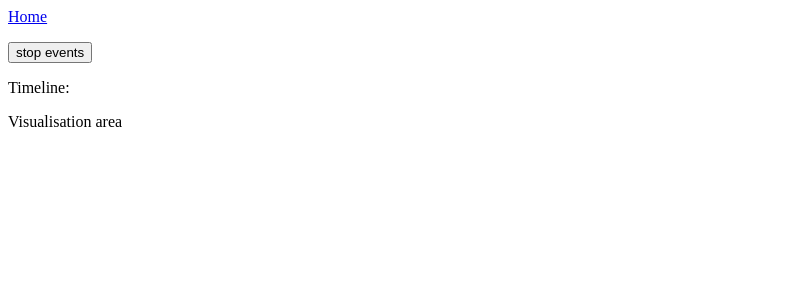
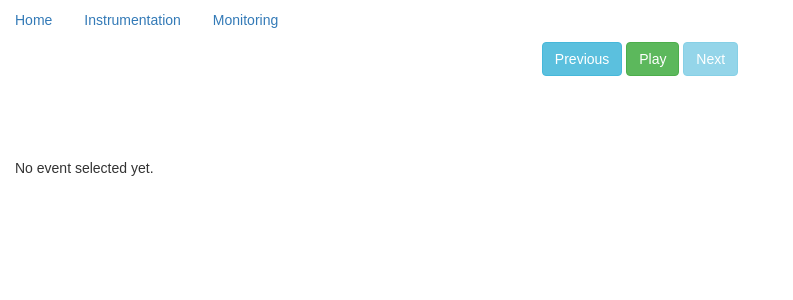
Before and after one commit to pyvypr/VyPR-visualisation, a Flask app: template src/templates/monitoring.html in a window 1280 px wide. Shown: the top 300 px of the page, without its empty margins (0-793 px from the left). Run offline with Flask 2, Linux system fonts and the light colour scheme; the template is opened without the code that fills it: most values are stand-ins (such as "Sample title", 1, 10 or a date in 2020); parts of the project's set-up code (start-up, migrations or seed data) failed here and were passed over; some libraries are stand-ins or nearby versions.

Commit message:
Work on monitoring visualisation.  Define more events from VyPR, and modify the way that monitoring data is sent so that we can build a map from function names to their source code to be used during the visualisation.

```diff
--- a/src/static/js/monitoring.js
+++ b/src/static/js/monitoring.js
@@ -1,34 +1,273 @@
 var Store = {
     events : [],
-    current_event_index : 0
+    id_to_event : {},
+    selected_event_index : null,
+    highlighted_scfg_vertex : null,
+    highlighted_line_number : null,
+    highlighted_spec_variable : null,
+    current_code_listing : [],
+    current_function : null,
+    most_recent_function_start_event_index : null,
+    // each binding tree is a list of vertices with ids and children
+    binding_trees : [],
+    play_interval : null,
+    instrumentation_tree : null
 };
 
+var play = function() {
+    // this is only ever set inside an interval
+    // advance events by replaying from current position onwards.
+    if(Store.selected_event_index < Store.events.length-1) {
+        Store.selected_event_index++;
+        select_event(Store.selected_event_index);
+        apply_event(Store.events[Store.selected_event_index], "forwards");
+    } else {
+        // stop playing
+        clearInterval(Store.play_interval);
+        Store.play_interval = null;
+        // make sure the selected event index stays as the final event, and not past it
+        Store.selected_event_index = Store.events.length-1;
+    }
+};
+
+var select_event = function(index) {
+    var previous_event_index = Store.selected_event_index;
+    // store the event index globally
+    Store.selected_event_index = index;
+    // get the most recent function start event so we can get the function
+    // code and the scfg
+    var begin_function_event_index = index;
+    while(Store.events[begin_function_event_index].action_to_perform != 'function-start') {
+        begin_function_event_index--;
+    }
+    Store.most_recent_function_start_event_index = begin_function_event_index;
+    // display the code listing
+    var function_begin_event = Store.events[begin_function_event_index];
+    Store.current_code_listing = function_begin_event.data.code;
+    Store.current_specification = function_begin_event.data.specification;
+    // check if the function has been changed
+    var function_changed =
+        (Store.events[begin_function_event_index].data.function != Store.current_function);
+    if(function_changed) {
+        // set the current function name
+        Store.current_function = Store.events[begin_function_event_index].data.function;
+    }
+}
+
+var replay_events = function(start_index, end_index) {
+    // given a sequence of events defined by the start and end indices (no restriction on order,
+    // so we can move forwards and backwards in time), replay the events with indication of whether to
+    // apply them normally, or in reverse
+    start_index = start_index === null ? 0 : start_index;
+    if(start_index < end_index) {
+        // replay forwards in time
+        for(var i=start_index+1; i<=end_index; i++) {
+            apply_event(Store.events[i], "forwards");
+        }
+    } else if(start_index > end_index) {
+        // replay backwards in time
+        for(var i=start_index; i>end_index; i--) {
+            apply_event(Store.events[i], "backwards");
+        }
+    }
+};
+
+var apply_event = function(event, direction) {
+    // event is a dictionary with an action and data
+    // direction is either "forwards" or "backwards" and affects how we apply the event
+    // note: when we replay an event, we always assume that the existing state is immediately before
+    // or after the event, since we cannot jump between events without applying each one in between.
+    if(direction == "forwards") {
+    } else if(direction == "backwards") {
+    }
+};
+
+/******************
+Vue Components
+*******************/
+
 Vue.component("timeline", {
-    template : '<div><button v-on:click="closeEventStream()">stop events</button><p>Timeline:</p><div><span v-for="event in events">{{ event }}, </span></div></div>',
+    template : `
+    <div class="timeline">
+        <div class="controls">
+            <button type="button" class="btn btn-info"
+                v-bind:class="getClassPreviousButton()"
+                v-on:click="handlerPreviousEvent">
+                Previous
+            </button>
+            <button type="button" class="btn btn-success" v-on:click="handlerTogglePlayStatus">
+                {{ play_status }}
+            </button>
+            <button type="button" class="btn btn-info"
+                v-bind:class="getClassNextButton()"
+                v-on:click="handlerNextEvent">
+                Next
+            </button>
+        </div>
+        <div class="event-list">
+            <table>
+                <tr>
+                    <td v-for="(event, index) in store.events">
+                        <div class="event"
+                            v-on:click="handlerEventClick($event, index)"
+                            v-bind:class="getSelectedStatus(index)">
+                        <ul>
+                            <li class="time"><i>{{ event.time_added }}</i></li>
+                            <li class="action"><b>{{ event.action_to_perform }}</b></li>
+                        </ul>
+                        </div>
+                    </td>
+                </tr>
+            </table>
+         </div>
+    </div>`,
     data : function() {
         return {
-            events : Store.events,
-            stream : null
+            store : Store
+        }
+    },
+    computed : {
+        play_status : function() {
+            return this.store.play_interval == null ? "Play" : "Pause";
+        }
+    },
+    methods : {
+        getSelectedStatus : function(event_index) {
+            if(this.store.selected_event_index == event_index) {
+                return "selected"
+            } else return "";
+        },
+        getClassNextButton : function() {
+            if(this.store.selected_event_index >= this.store.events.length-1 || this.store.play_interval != null) {
+                return "disabled";
+            } else return ""
+        },
+        getClassPreviousButton : function() {
+            if(this.store.selected_event_index == 0 || this.store.play_interval != null) {
+                return "disabled";
+            } else return ""
+        },
+        handlerEventClick : function(e, index) {
+            // store previous event index
+            var previous_event_index = this.store.selected_event_index;
+            // select the event
+            select_event(index);
+            // now, replay events
+            replay_events(previous_event_index, this.store.selected_event_index);
+        },
+        handlerTogglePlayStatus : function(e) {
+            if(this.store.play_interval != null) {
+                // already playing - stop
+                clearInterval(this.store.play_interval);
+                this.store.play_interval = null;
+            } else {
+                // not playing - start
+                this.store.play_interval = setInterval(play, 1000);
+            }
+        },
+        handlerNextEvent : function(e) {
+            if(this.store.selected_event_index < this.store.events.length-1 && this.store.play_interval == null) {
+                this.store.selected_event_index++;
+                select_event(this.store.selected_event_index);
+                apply_event(this.store.events[this.store.selected_event_index], "forwards");
+            }
+        },
+        handlerPreviousEvent : function(e) {
+            if(this.store.selected_event_index != 0 && this.store.play_interval == null) {
+                select_event(this.store.selected_event_index);
+                apply_event(this.store.events[this.store.selected_event_index], "backwards");
+                this.store.selected_event_index--;
+            }
         }
     },
     props : ["event_stream"],
     mounted : function() {
         var that = this;
-        this.stream = new EventSource(this.event_stream);
-        this.stream.onmessage = function(e) {
-            Store.events.push(e.data);
-        };
-    },
-    methods : {
-        closeEventStream : function() {
-            alert("closing event stream");
-            this.stream.close();
-        }
+        axios.get(this.event_stream).then(
+            function(response) {
+                // add event data to property which is bound to html
+                that.store.events = response.data.events;
+                // build the event index
+                for(var i=0; i<that.store.events.length; i++) {
+                    that.store.id_to_event[that.store.events[i].id] = that.store.events[i];
+                }
+                // set starting code listing
+                that.store.function_to_code_map = response.data.code_map;
+                // select the first event
+                select_event(0);
+            }
+        );
     }
 });
 
 Vue.component("visualisation", {
-    template : '<div><p>Visualisation area</p></div>'
+    template : `
+    <div id="visualisation" class="container-fluid">
+        <div class="vis-on" v-if="dataReady">
+            <div class="col-sm-5">
+                <div class="panel panel-info">
+                  <div class="panel-heading">Query</div>
+                  <div class="panel-body" id="query" v-html="store.current_specification">
+                  </div>
+                </div>
+
+                <div class="panel panel-info">
+                  <div class="panel-heading">Code - <b>{{ store.current_function }}</b></div>
+                  <div class="panel-body" id="code">
+                    <table>
+                        <tr class="code-line-skip" v-if="this.currentCodeListing[0].number > 1">
+                            <td class="number"></td>
+                            <td class="code-wrapper">...</td>
+                        </tr>
+                        <tr class="code-line" v-for="line in this.currentCodeListing"
+                            v-bind:class="getLineHighlightStatus(line.number)">
+                            <td class="number">{{ line.number }}</td>
+                            <td class="code-wrapper"><pre class="code">{{ line.code }}</pre></td>
+                        </tr>
+                    </table>
+                  </div>
+                </div>
+            </div>
+
+            <div class="col-sm-7">
+                <div class="panel panel-info">
+                  <div class="panel-heading">Most Recent Instrument Fired</div>
+                  <div class="panel-body">
+                  </div>
+                </div>
+
+                <div class="panel panel-info">
+                  <div class="panel-heading">Formula Trees</div>
+                  <div class="panel-body">
+                  </div>
+                </div>
+            </div>
+        </div>
+        <div class="vis-off" v-else>
+            <p>No event selected yet.</p>
+        </div>
+    </div>
+    `,
+    data : function() {
+        return {
+            store : Store
+        }
+    },
+    computed : {
+        dataReady : function() {
+            return this.store.selected_event_index != null;
+        },
+        currentCodeListing : function() {
+            return this.store.function_to_code_map[this.store.current_function];
+        }
+    },
+    methods : {
+        getLineHighlightStatus : function(line_number) {
+            if(Store.highlighted_line_number == line_number) {
+                return "highlighted";
+            } else return ""
+        }
+    }
 });
 
 var app = new Vue({
--- a/src/templates/monitoring.html
+++ b/src/templates/monitoring.html
@@ -1,15 +1,30 @@
 <html>
 <head>
-    <!-- development version, includes helpful console warnings -->
-    <script src="https://cdn.jsdelivr.net/npm/vue/dist/vue.js"></script>
+    <!-- bootstrap for some css -->
+    <link rel="stylesheet" href="https://stackpath.bootstrapcdn.com/bootstrap/3.4.1/css/bootstrap.min.css"
+          integrity="sha384-HSMxcRTRxnN+Bdg0JdbxYKrThecOKuH5zCYotlSAcp1+c8xmyTe9GYg1l9a69psu" crossorigin="anonymous">
+    <!-- custom css -->
+    <link href="{{ url_for('static', filename='css/main.css') }}" rel="stylesheet" />
+    <link href="{{ url_for('static', filename='css/instrumentation.css') }}" rel="stylesheet" />
     <title>VyPR Visualisation Tool</title>
 </head>
 <body>
 <div id="app">
-    <p><a href="/">Home</a></p>
+    <ul class="nav nav-pills">
+      <li role="presentation"><a href="/">Home</a></li>
+      <li role="presentation"><a href="/instrumentation/">Instrumentation</a></li>
+      <li role="presentation"><a href="/monitoring">Monitoring</a></li>
+    </ul>
     <timeline event_stream="{{ event_stream_url }}"></timeline>
     <visualisation></visualisation>
 </div>
+
+<!-- Vue.js for main operations, axios for http and dagre/d3 for graphs. -->
+<script src="https://cdn.jsdelivr.net/npm/vue/dist/vue.js"></script>
+<script src="https://unpkg.com/axios/dist/axios.min.js"></script>
+<script src="https://d3js.org/d3.v5.min.js"></script>
+<script type="text/javascript" src="{{ url_for('static', filename='js/dagre-d3.js') }}"></script>
+<script type="text/javascript" src="{{ url_for('static', filename='js/monitoring.js') }}"></script>
+
 </body>
-<script type="text/javascript" src="{{ url_for('static', filename='js/monitoring.js') }}"></script>
 </html>
```
